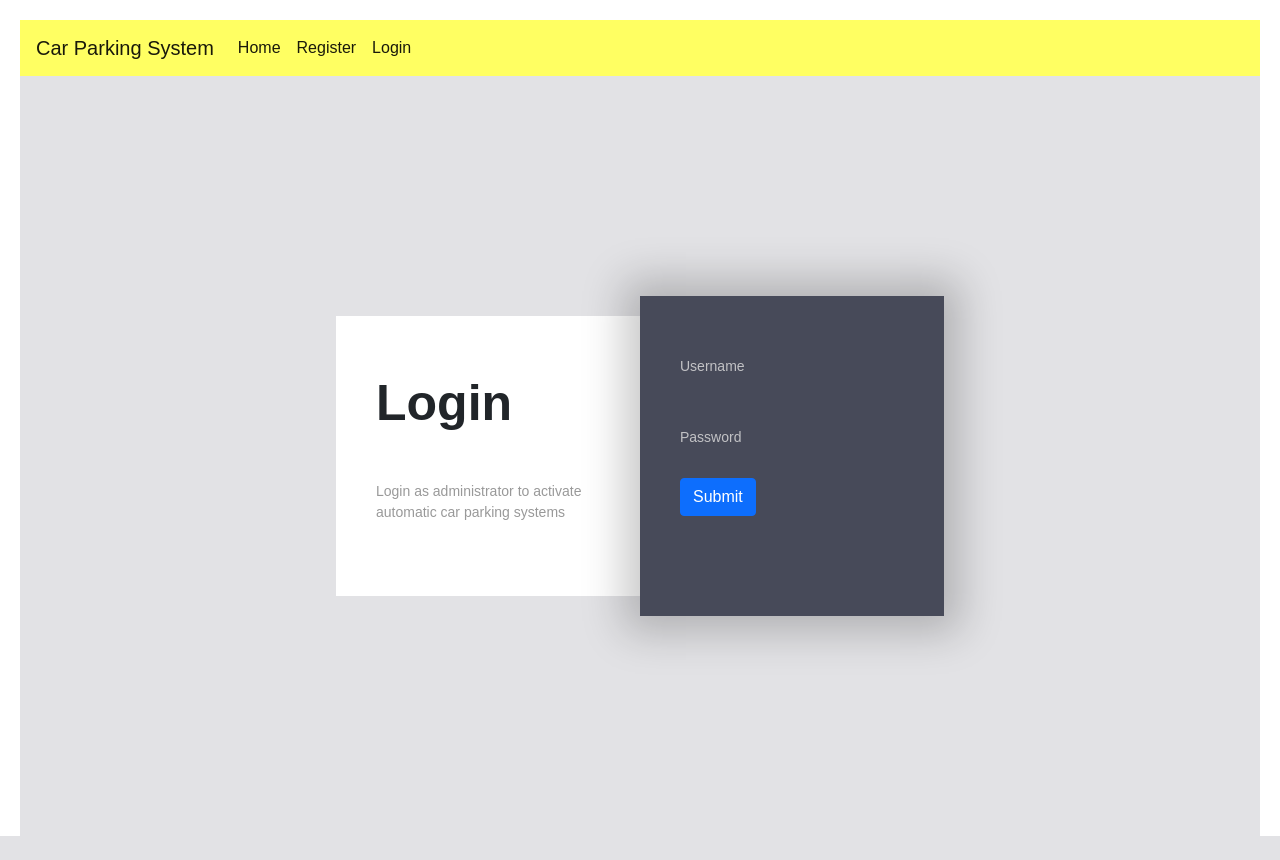
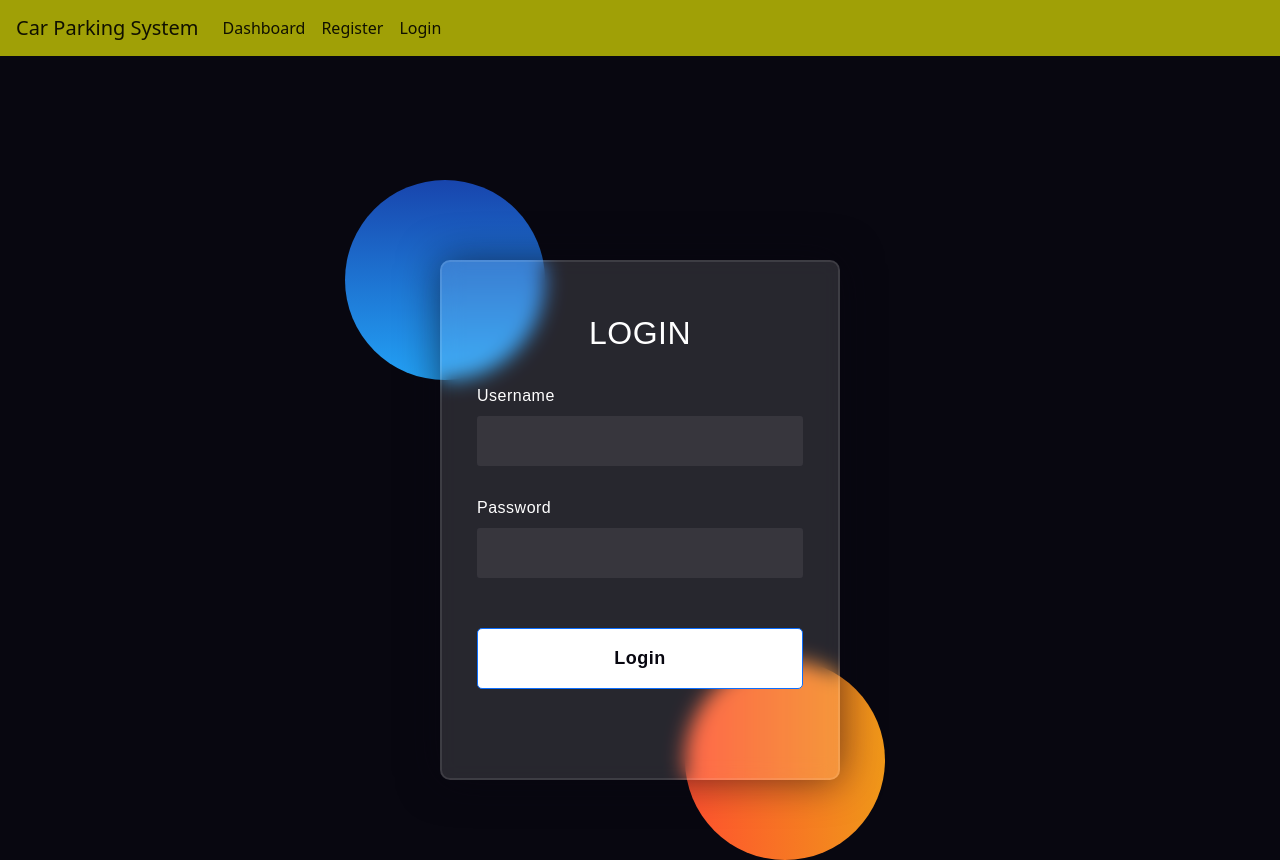
Before and after one commit to Ambuj720/CarParkingApp, a Flask app: page /login in a window 1280 px wide. Before the commit the page ends 836 px from the top, so only its background shows below. Run offline with Flask 2, Linux system fonts and the light colour scheme; parts of the project's set-up code (start-up, migrations or seed data) failed here and were passed over; some libraries are stand-ins or nearby versions; some web fonts are replaced.

Commit message:
Frontend work

```diff
--- a/app.py
+++ b/app.py
@@ -1,4 +1,3 @@
-
 from datetime import datetime
 from main import start_watching
 import os
--- a/templates/base.html
+++ b/templates/base.html
@@ -38,7 +38,7 @@
             </button>
             <div class="collapse navbar-collapse" id="navbarID">
                 <div class="navbar-nav">
-                    <a class="nav-link active" aria-current="page" href="/">Home</a>
+                    <a class="nav-link active" aria-current="page" href="/">Dashboard</a>
                     {% if not session.is_auth %}
                     <a class="nav-link active" aria-current="page" href="/register">Register</a>
                     <a class="nav-link active" aria-current="page" href="/login">Login</a>
--- a/templates/login.html
+++ b/templates/login.html
@@ -1,139 +1,152 @@
 {% extends 'base.html' %}
 
 {% block css %}
+
 <style>
-   @import url('https://rsms.me/inter/inter-ui.css');
-::selection {
-  background: #2D2F36;
+*,
+*:before,
+*:after{
+  padding: 0;
+  margin: 0;
+  box-sizing: border-box;
 }
-::-webkit-selection {
-  background: #2D2F36;
+
+body{
+  background-color: #080710;
 }
-::-moz-selection {
-  background: #2D2F36;
+
+.form-1{
+  height: 100vh;
 }
-body {
-  background: white;
-  font-family: 'Inter UI', sans-serif;
-  margin: 0;
-  padding: 20px;
+
+.background{
+  width: 430px;
+  height: 520px;
+  position: absolute;
+  transform: translate(-50%,50%);
+  left: 50%;
+  top: 0%;
 }
-.page {
-  background: #e2e2e5;
+
+.background .shape{
+  height: 200px;
+  width: 200px;
+  position: absolute;
+  border-radius: 50%;
+}
+
+.shape:first-child{
+  background: linear-gradient( #1845ad, #23a2f6);
+  left:-80px;
+  top: -80px;
+}
+
+.shape:last-child{
+  background: linear-gradient(to right, #ff512f, #f09819);
+  right: -30px;
+  bottom: -80px;
+}
+
+form{
+  border: 2px solid rgba(255,255,255,0.1);
+  height: 520px;
+  width: 400px;
+  background-color: rgba(255,255,255,0.13);
+  position: absolute;
+  transform: translate(-50%, 50%);
+  top: 0%;
+  left: 50%;
+  border-radius: 10px;
+  backdrop-filter: blur(10px);
+  -webkit-backdrop-filter: blur( 10px );
+  box-shadow: 0 0 40px rgba(8,7,16,0.6);
+  padding: 50px 35px;
+}
+
+form *{
+  font-family: 'Poppins', sans-serif;
+  color: #ffffff;
+  letter-spacing: 0.5px;
+  outline: none;
+  border: none;
+}
+
+
+.form-1 form h3{
+  font-size: 32px;
+  font-weight: 500;
+  line-height: 42px;
+  text-align: center;
+  text-transform: uppercase;
+}
+
+.form-1 label{
+  display: block;
+  margin-top: 30px;
+  font-size: 16px;
+  font-weight: 500;
+}
+
+.form-1 input{
+  display: block;
+  height: 50px;
+  width: 100%;
+  background-color: rgba(255,255,255,0.07);
+  border-radius: 3px;
+  padding: 0 10px;
+  margin-top: 8px;
+  font-size: 14px;
+  font-weight: 300;
+}
+
+.form-1 ::placeholder{
+  color: #e5e5e5;
+}
+
+.form-1 button {
+  margin-top: 50px;
+  width: 100%;
+  background-color: #ffffff;
+  color: #080710;
+  padding: 16px 0;
+  font-size: 18px;
+  font-weight: 600;
+  border-radius: 5px;
+  cursor: pointer;
+
   display: flex;
-  flex-direction: column;
-  height: calc(100% - 40px);
-  position: absolute;
-  place-content: center;
-  width: calc(100% - 40px);
+  align-items: center;
+  justify-content: center;
 }
-@media (max-width: 767px) {
-  .page {
-    height: auto;
-    margin-bottom: 20px;
-    padding-bottom: 20px;
-  }
+
+button .login{
+  color: #080710;
+  margin-left: 3px;
 }
-.container {
+
+.social{
+  margin-top: 30px;
   display: flex;
-  height: 320px;
-  margin: 0 auto;
-  width: 640px;
+  width: 100%;
+  justify-content: space-between;
 }
-@media (max-width: 767px) {
-  .container {
-    flex-direction: column;
-    height: 630px;
-    width: 320px;
-  }
+
+.social div{
+  width: 150px;
+  border-radius: 4px;
+  padding: 10px 10px 10px 10px;
+  background-color: rgba(255,255,255,0.27);
+  color: #eaf0fb;
+  text-align: center;
+  cursor: pointer;
 }
-.left {
-  background: white;
-  height: calc(100% - 40px);
-  top: 20px;
-  position: relative;
-  width: 50%;
+
+.social div:hover{
+  background-color: rgba(255,255,255,0.47);
 }
-@media (max-width: 767px) {
-  .left {
-    height: 100%;
-    left: 20px;
-    width: calc(100% - 40px);
-    max-height: 270px;
-  }
-}
-.login {
-  font-size: 50px;
-  font-weight: 900;
-  margin: 50px 40px 40px;
-}
-.eula {
-  color: #999;
-  font-size: 14px;
-  line-height: 1.5;
-  margin: 40px;
-}
-.right {
-  background: #474A59;
-  box-shadow: 0px 0px 40px 16px rgba(0,0,0,0.22);
-  color: #F1F1F2;
-  position: relative;
-  width: 50%;
-}
-@media (max-width: 767px) {
-  .right {
-    flex-shrink: 0;
-    height: 100%;
-    width: 100%;
-    max-height: 350px;
-  }
-}
-svg {
-  position: absolute;
-  width: 320px;
-}
-path {
-  fill: none;
-  stroke: url(#linearGradient);;
-  stroke-width: 4;
-  stroke-dasharray: 240 1386;
-}
-.form {
-  margin: 40px;
-  position: absolute;
-}
-label {
-  color:  #c2c2c5;
-  display: block;
-  font-size: 14px;
-  height: 16px;
-  margin-top: 20px;
-  margin-bottom: 5px;
-}
-input {
-  background: transparent;
-  border: 0;
-  color: #f2f2f2;
-  font-size: 20px;
-  height: 30px;
-  line-height: 30px;
-  outline: none !important;
-  width: 100%;
-}
-input::-moz-focus-inner {
-  border: 0;
-}
-#submit {
-  color: #707075;
-  margin-top: 40px;
-  transition: color 300ms;
-}
-#submit:focus {
-  color: #f2f2f2;
-}
-#submit:active {
-  color: #d0d0d2;
-}
+
+
+
 
 </style>
 {% endblock %}
@@ -141,48 +154,30 @@ input::-moz-focus-inner {
 
 {% block body %}
 
-<div class="page">
+<div class="form-1">
 
-    <div class="container">
-      <div class="left">
-        <div class="login">Login</div>
-        <div class="eula">Login as administrator to activate automatic car parking systems</div>
-      </div>
-      <div class="right">
+  <div class = "background">
+    <div class ="shape"></div>
+    <div class = "shape"></div>
+  </div>
 
-          <defs>
-            <linearGradient
-                            inkscape:collect="always"
-                            id="linearGradient"
-                            x1="13"
-                            y1="193.49992"
-                            x2="307"
-                            y2="193.49992"
-                            gradientUnits="userSpaceOnUse">
-              <stop
-                    style="stop-color:#ff00ff;"
-                    offset="0"
-                    id="stop876" />
-              <stop
-                    style="stop-color:#ff0000;"
-                    offset="1"
-                    id="stop878" />
-            </linearGradient>
-          </defs>
-          <path d="m 40,120.00016 239.99984,-3.2e-4 c 0,0 24.99263,0.79932 25.00016,35.00016 0.008,34.20084 -25.00016,35 -25.00016,35 h -239.99984 c 0,-0.0205 -25,4.01348 -25,38.5 0,34.48652 25,38.5 25,38.5 h 215 c 0,0 20,-0.99604 20,-25 0,-24.00396 -20,-25 -20,-25 h -190 c 0,0 -20,1.71033 -20,25 0,24.00396 20,25 20,25 h 168.57143" />
-        </svg>
-        <form class="form" method="post">
-          <label for="username">Username</label>
-          <input type="text" id="username" name="username">
+  <form class="form" method="post">
 
-          <label for="password">Password</label>
-          <input type="password" id="password" name="password">
+   <h3>Login</h3>
 
-          <button class="btn btn-primary">Submit</button>
-        </form>
-      </div>
-    </div>
+    <label for ="username">Username</label>
+    <input type="text" id="username" name="username">
+
+    <label for="password">Password</label>
+    <input type="password" id="password" name="password">
+
+
+    <button  class="btn btn-primary">Login</button>
+  </span>
+  </form>
+
   </div>
+
 
 
 {% endblock %}
@@ -191,3 +186,9 @@ input::-moz-focus-inner {
 
 
 {% endblock %}
+
+<label for="password">Password</label>
+<input type="password" id="password" name="password"
+
+<label for="username">Username</label>
+  <input type="text" id="username" name="username"
--- a/templates/register.html
+++ b/templates/register.html
@@ -88,7 +88,7 @@
     color: #fff;
     background-color:#f0f0f0;
     font-family:helvetica;
-    background:url('http://clevertechie.com/img/bnet-bg.jpg') #0f2439 no-repeat center top;
+    background:url('static\images\park.gif') #0f2439 no-repeat center top;
   }
 
   .body-content{
@@ -280,7 +280,7 @@
 <div class="body-content">
     {% include 'notif.html' %}
   <div class="module">
-    <h1>Create an account</h1>
+    <h1>Create an Account to use Parking System</h1>
     <form class="form" method="post" enctype="multipart/form-data" autocomplete="off">
       <div class="alert alert-error"></div>
       <input type="text" placeholder="User Name" name="username" required />
@@ -289,6 +289,7 @@
       <input type="password" placeholder="Confirm Password" name="confirmpassword" autocomplete="new-password" required />
 
       <input type="submit" value="Register" name="register" class="btn btn-block btn-primary" />
+
     </form>
   </div>
 </div>
--- a/templates/upload.html
+++ b/templates/upload.html
@@ -9,17 +9,17 @@
         <div class="col-sm-6 col-md-8 mx-auto mt-5">
             <form class="card" method="post" enctype="multipart/form-data">
                 <div class="card-header">
-                    <p class="lead">please browse image to upload</p>
+                    <p class="lead">Please Browse Image to upload</p>
                 </div>
                 <div class="card-body">
                     <div class="form-group">
                       <label for="imageId">Image</label>
                       <input type="file" name="file" class="form-control-file" name="imageId" id="imageId" placeholder="browse the image" aria-describedby="imageHelp">
-                      <small id="imageHelp" class="form-text text-muted">please select image below 2mb</small>
+                      <small id="imageHelp" class="form-text text-muted">Please select image below 2MB</small>
                     </div>
                 </div>
                 <div class="card-footer">
-                    <button class="btn btn-primary">submit</button>
+                    <button class="btn btn-primary">Submit</button>
                 </div>
             </form>
         </div>
```
Also changed, not shown: templates/index.html (+49 -37 lines), templates/startparking.html (+191 -12 lines), static/images/LoginPark.jpg (added).
